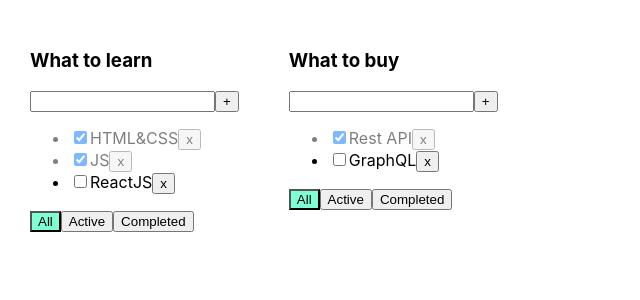
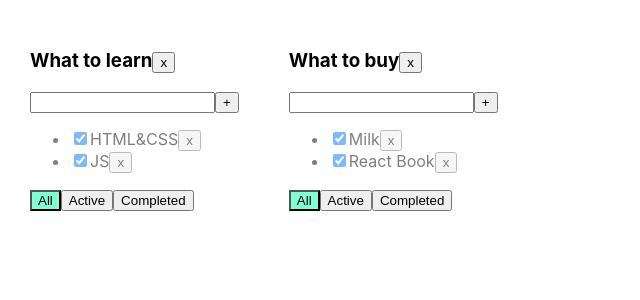
Before and after one commit to akach-dev/todolist-tuesday, a React (Create React App) app: page / in a window 1280 px wide. Shown: the top 300 px of the page, without its empty margins (0-640 px from the left). Built offline with nearby package versions, Linux system fonts and the light colour scheme.

Commit message:
download src 6 lesson

```diff
--- a/src/App.tsx
+++ b/src/App.tsx
@@ -4,94 +4,109 @@
 import {v1} from 'uuid';
 
 export type FilterValuesType = "all" | "active" | "completed";
-
-type  TodoListsType = {
+type TodolistType = {
   id: string
   title: string
   filter: FilterValuesType
 }
-type TodoListIdType = {
+
+type TasksStateType = {
   [key: string]: TaskType[]
 }
 
 
 function App() {
+  let todolistId1 = v1();
+  let todolistId2 = v1();
 
-  let todolistID1 = v1()
-  let todolistID2 = v1()
-
-  let [todoLists, setTodoLists] = useState<TodoListsType[]>([
-    {id: todolistID1, title: 'What to learn', filter: 'all'},
-    {id: todolistID2, title: 'What to buy', filter: 'all'},
+  let [todoLists, setTodoLists] = useState<TodolistType[]>([
+    {id: todolistId1, title: "What to learn", filter: "all"},
+    {id: todolistId2, title: "What to buy", filter: "all"}
   ])
 
-  let [tasks, setTasks] = useState<TodoListIdType>({
-    [todolistID1]: [
-      {id: v1(), title: 'HTML&CSS', isDone: true},
-      {id: v1(), title: 'JS', isDone: true},
-      {id: v1(), title: 'ReactJS', isDone: false},
-
+  let [tasks, setTasks] = useState<TasksStateType>({
+    [todolistId1]: [
+      {id: v1(), title: "HTML&CSS", isDone: true},
+      {id: v1(), title: "JS", isDone: true}
     ],
-    [todolistID2]: [
-      {id: v1(), title: 'Rest API', isDone: true},
-      {id: v1(), title: 'GraphQL', isDone: false},
+    [todolistId2]: [
+      {id: v1(), title: "Milk", isDone: true},
+      {id: v1(), title: "React Book", isDone: true}
     ]
-  })
+  });
 
 
-  function removeTask(todolistId: string, id: string) {
+  const removeTask = (id: string, todolistId: string) => {
     setTasks({...tasks, [todolistId]: tasks[todolistId].filter(task => task.id !== id)})
+  };
+
+  function addTask(title: string, todolistId: string) {
+    let task = {id: v1(), title: title, isDone: false};
+    //достанем нужный массив по todolistId:
+    let todolistTasks = tasks[todolistId];
+    // перезапишем в этом объекте массив для нужного тудулиста копией, добавив в начало новую таску:
+    tasks[todolistId] = [task, ...todolistTasks];
+    // засетаем в стейт копию объекта, чтобы React отреагировал перерисовкой
+    setTasks({...tasks});
   }
 
-  function addTask(todolistId: string, title: string) {
-    let newTask = {id: v1(), title: title, isDone: false};
-    setTasks({...tasks, [todolistId]: [newTask, ...tasks[todolistId]]})
+  function changeStatus(id: string, isDone: boolean, todolistId: string) {
+    //достанем нужный массив по todolistId:
+    let todolistTasks = tasks[todolistId];
+    // найдём нужную таску:
+    let task = todolistTasks.find(t => t.id === id);
+    //изменим таску, если она нашлась
+    if (task) {
+      task.isDone = isDone;
+      // засетаем в стейт копию объекта, чтобы React отреагировал перерисовкой
+      setTasks({...tasks});
+    }
   }
 
-  function changeStatus(todolistId: string, taskId: string, isDone: boolean) {
-    setTasks({
-      ...tasks,
-      [todolistId]: tasks[todolistId].map(task => task.id === taskId ? {...task, isDone} : task)
-    })
+  function changeFilter(value: FilterValuesType, todolistId: string) {
+    let todolist = todoLists.find(tl => tl.id === todolistId);
+    if (todolist) {
+      todolist.filter = value;
+      setTodoLists([...todoLists])
+    }
   }
 
-
-  function changeFilter(todolistId: string, filter: FilterValuesType) {
-    setTodoLists(todoLists.map(todoList =>
-       todoList.id === todolistId ? {...todoList, filter} : todoList))
+  function removeTodolist(id: string) {
+    // засунем в стейт список тудулистов, id которых не равны тому, который нужно выкинуть
+    setTodoLists(todoLists.filter(tl => tl.id != id));
+    // удалим таски для этого тудулиста из второго стейта, где мы храним отдельно таски
+    delete tasks[id]; // удаляем св-во из объекта... значением которого являлся массив тасок
+    // засетаем в стейт копию объекта, чтобы React отреагировал перерисовкой
+    setTasks({...tasks});
   }
-
 
   return (
      <div className="App">
        {
-         todoLists.map((todolist => {
+         todoLists.map(tl => {
+           let allTodolistTasks = tasks[tl.id];
+           let tasksForTodolist = allTodolistTasks;
 
-           let tasksForTodolist = tasks[todolist.id];
-
-           switch (todolist.filter) {
-             case "active":
-               tasksForTodolist = tasksForTodolist.filter(t => !t.isDone);
-               break
-             case "completed":
-               tasksForTodolist = tasksForTodolist.filter(t => t.isDone);
-               break
+           if (tl.filter === "active") {
+             tasksForTodolist = allTodolistTasks.filter(t => t.isDone === false);
+           }
+           if (tl.filter === "completed") {
+             tasksForTodolist = allTodolistTasks.filter(t => t.isDone === true);
            }
 
-
-           return (
-              <Todolist title={todolist.title}
-                        id={todolist.id}
+           return <Todolist
+              key={tl.id}
+              id={tl.id}
+              title={tl.title}
               tasks={tasksForTodolist}
               removeTask={removeTask}
               changeFilter={changeFilter}
               addTask={addTask}
               changeTaskStatus={changeStatus}
-                        filter={todolist.filter}
-                        key={todolist.id}
+              filter={tl.filter}
+              removeTodolist={removeTodolist}
            />
-           )
-         }))
+         })
        }
 
      </div>
--- a/src/Todolist.tsx
+++ b/src/Todolist.tsx
@@ -1,4 +1,4 @@
-import React, {ChangeEvent, KeyboardEvent, useState} from 'react';
+import React, {ChangeEvent, useState, KeyboardEvent} from 'react';
 import {FilterValuesType} from './App';
 
 export type TaskType = {
@@ -8,24 +8,25 @@
 }
 
 type PropsType = {
+  id: string
   title: string
-  id: string
   tasks: TaskType[]
-  removeTask: (todolistId: string, taskId: string) => void
-  changeFilter: (todolistId: string, value: FilterValuesType) => void
-  addTask: (todolistId: string, title: string) => void
-  changeTaskStatus: (todolistId: string, taskId: string, isDone: boolean) => void
+  removeTask: (taskId: string, todolistId: string) => void
+  changeFilter: (value: FilterValuesType, todolistId: string) => void
+  addTask: (title: string, todolistId: string) => void
+  changeTaskStatus: (id: string, isDone: boolean, todolistId: string) => void
+  removeTodolist: (id: string) => void
   filter: FilterValuesType
 }
 
 export function Todolist(props: PropsType) {
-
   let [title, setTitle] = useState("")
   let [error, setError] = useState<string | null>(null)
 
   const addTask = () => {
-    if (title.trim()) {
-      props.addTask(props.id, title.trim());
+    let newTitle = title.trim();
+    if (newTitle !== "") {
+      props.addTask(newTitle, props.id);
       setTitle("");
     } else {
       setError("Title is required");
@@ -43,13 +44,16 @@
     }
   }
 
-  const onAllClickHandler = () => props.changeFilter(props.id, "all");
-  const onActiveClickHandler = () => props.changeFilter(props.id, "active");
-  const onCompletedClickHandler = () => props.changeFilter(props.id, "completed");
+  const removeTodolist = () => props.removeTodolist(props.id)
 
+  const onAllClickHandler = () => props.changeFilter("all", props.id);
+  const onActiveClickHandler = () => props.changeFilter("active", props.id);
+  const onCompletedClickHandler = () => props.changeFilter("completed", props.id);
 
   return <div>
-    <h3>{props.title}</h3>
+    <h3> {props.title}
+      <button onClick={removeTodolist}>x</button>
+    </h3>
     <div>
       <input value={title}
              onChange={onChangeHandler}
@@ -62,15 +66,14 @@
     <ul>
       {
         props.tasks.map(t => {
-          const onClickHandler = () => props.removeTask(props.id, t.id)
+          const onClickHandler = () => props.removeTask(t.id, props.id)
           const onChangeHandler = (e: ChangeEvent<HTMLInputElement>) => {
-            props.changeTaskStatus(props.id, t.id, e.currentTarget.checked);
+            let newIsDoneValue = e.currentTarget.checked;
+            props.changeTaskStatus(t.id, newIsDoneValue, props.id);
           }
 
           return <li key={t.id} className={t.isDone ? "is-done" : ""}>
-            <input type="checkbox"
-                   onChange={onChangeHandler}
-                   checked={t.isDone}/>
+            <input type="checkbox" onChange={onChangeHandler} checked={t.isDone}/>
             <span>{t.title}</span>
             <button onClick={onClickHandler}>x</button>
           </li>
```
Lines whose indentation alone changed are shown as unchanged.
